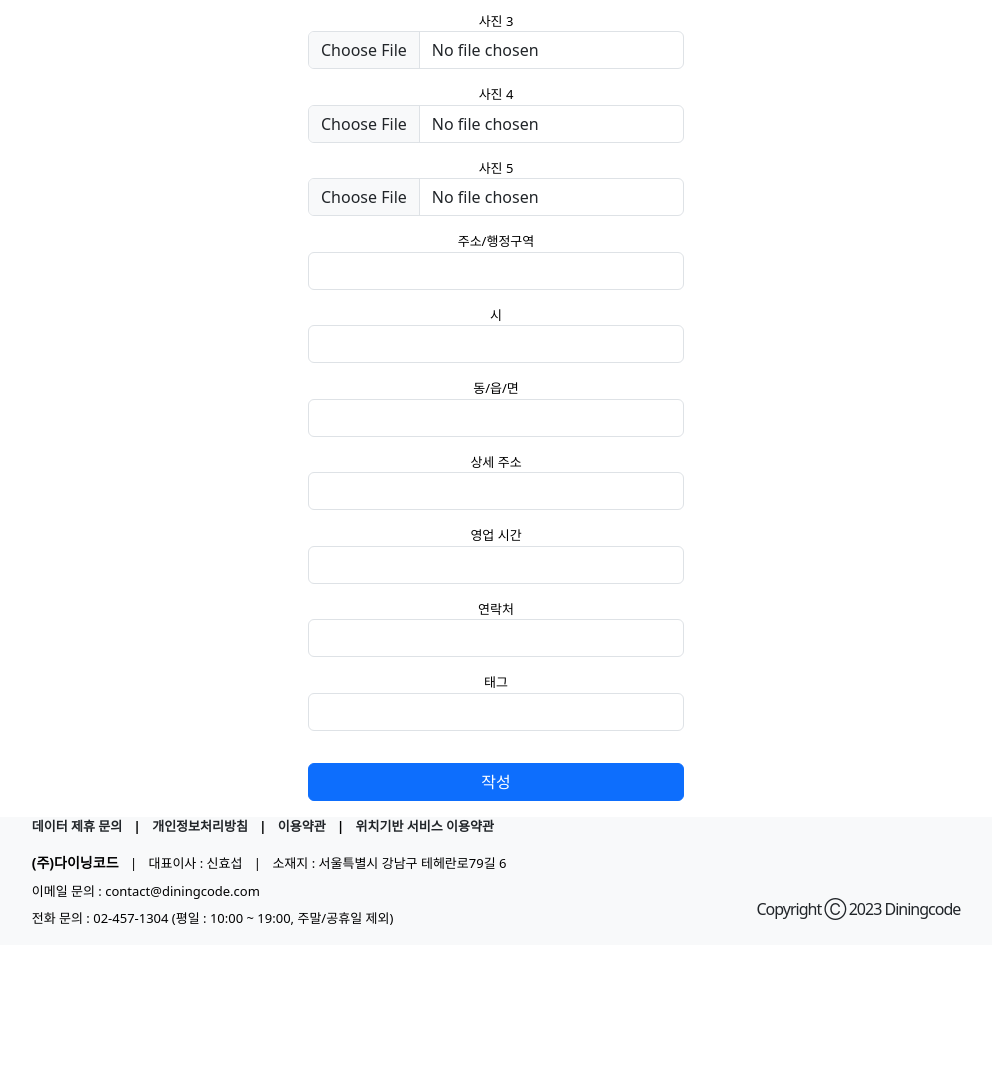
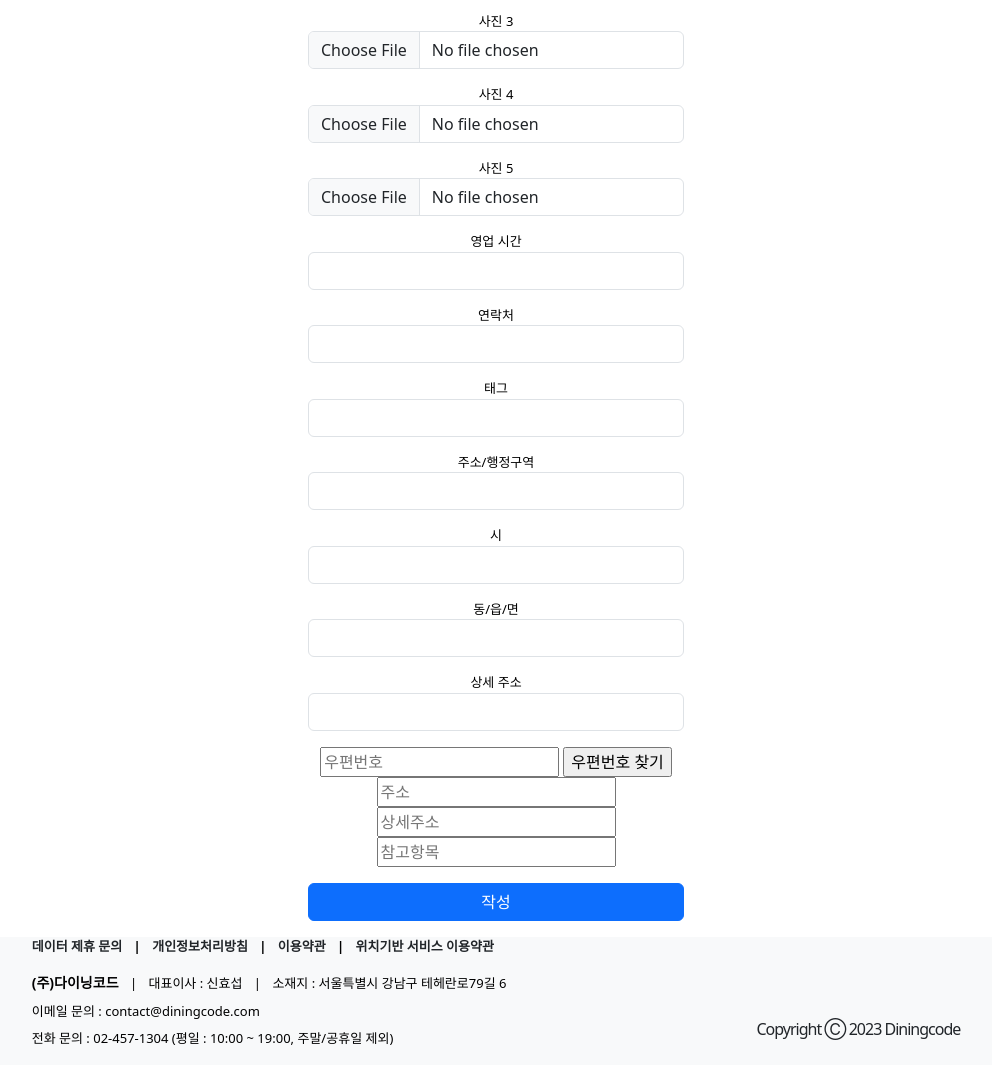
Before and after one commit to hyun-seokkk/Team-03, a Django app: page /dinings/create/ in a window 1280 px wide. Shown: the part 778-1843 px from the top of the page, without its empty margins (144-1136 px from the left). Before the commit the page ends 1703 px from the top, so only its background shows below. Run offline with Django 3.2, Linux system fonts and the light colour scheme; the visitor is signed in with stand-in values (Sample User, id 1); some libraries are stand-ins or nearby versions.

Commit message:
작성폼

```diff
--- a/dinings/forms.py
+++ b/dinings/forms.py
@@ -1,6 +1,5 @@
 from django import forms
 from .models import Dining, Review, Menu
-from taggit.forms import TagField
 
 
 class DiningForm(forms.ModelForm):
@@ -83,10 +82,8 @@ class DiningForm(forms.ModelForm):
 
     class Meta:
         model = Dining
-        fields = ['title', 'content', 'image1', 'image2', 'image3', 'image4', 'image5',
-              'address_mc_do', 'address_city', 'address_dong', 'address_detail',
-              'opening_hours', 'phone_number', 'tags']
-        exclude = ['like_users', 'menu_tags', 'price_tags']
+        fields = ['title', 'content', 'image1', 'image2', 'image3', 'image4', 'image5',  'opening_hours', 'phone_number', 'tags']
+        exclude = ['like_users', 'menu_tags', 'price_tags','address_mc_do', 'address_city', 'address_dong', 'address_detail', ]
 
 
 class ReviewForm(forms.ModelForm):
--- a/dinings/templates/dinings/dining_create.html
+++ b/dinings/templates/dinings/dining_create.html
@@ -13,9 +13,20 @@
       enctype="multipart/form-data"
     >
       {% csrf_token %} {{ form.as_p }}
+      <div>
+        <input type="text" id="sample3_postcode" placeholder="우편번호">
+        <input type="button" onclick="sample3_execDaumPostcode()" value="우편번호 찾기"><br>
+        <input type="text" id="sample3_address" placeholder="주소"><br>
+        <input type="text" id="sample3_detailAddress" placeholder="상세주소">
+        <input type="text" id="sample3_extraAddress" placeholder="참고항목">
+
+        <div id="wrap" style="display:none;border:1px solid;width:500px;height:300px;margin:5px 0;position:relative">
+          <img src="//t1.daumcdn.net/postcode/resource/images/close.png" id="btnFoldWrap" style="cursor:pointer;position:absolute;right:0px;top:-1px;z-index:1" onclick="foldDaumPostcode()" alt="접기 버튼">
+        </div>
+      </div>
       <input
-        class="btn btn-primary mt-3"
-        type="submit"
+      class="btn btn-primary mt-3"
+      type="submit"
         value="작성"
         style="width: 100%;"
       />
@@ -26,4 +37,82 @@
   </div>
 </div>
 
+
+
+<script src="//t1.daumcdn.net/mapjsapi/bundle/postcode/prod/postcode.v2.js"></script>
+<script>
+    // 우편번호 찾기 찾기 화면을 넣을 element
+    var element_wrap = document.getElementById('wrap');
+
+    function foldDaumPostcode() {
+        // iframe을 넣은 element를 안보이게 한다.
+        element_wrap.style.display = 'none';
+    }
+
+    function sample3_execDaumPostcode() {
+        // 현재 scroll 위치를 저장해놓는다.
+        var currentScroll = Math.max(document.body.scrollTop, document.documentElement.scrollTop);
+        new daum.Postcode({
+            oncomplete: function(data) {
+                // 검색결과 항목을 클릭했을때 실행할 코드를 작성하는 부분.
+
+                // 각 주소의 노출 규칙에 따라 주소를 조합한다.
+                // 내려오는 변수가 값이 없는 경우엔 공백('')값을 가지므로, 이를 참고하여 분기 한다.
+                var addr = ''; // 주소 변수
+                var extraAddr = ''; // 참고항목 변수
+
+                //사용자가 선택한 주소 타입에 따라 해당 주소 값을 가져온다.
+                if (data.userSelectedType === 'R') { // 사용자가 도로명 주소를 선택했을 경우
+                    addr = data.roadAddress;
+                } else { // 사용자가 지번 주소를 선택했을 경우(J)
+                    addr = data.jibunAddress;
+                }
+
+                // 사용자가 선택한 주소가 도로명 타입일때 참고항목을 조합한다.
+                if(data.userSelectedType === 'R'){
+                    // 법정동명이 있을 경우 추가한다. (법정리는 제외)
+                    // 법정동의 경우 마지막 문자가 "동/로/가"로 끝난다.
+                    if(data.bname !== '' && /[동|로|가]$/g.test(data.bname)){
+                        extraAddr += data.bname;
+                    }
+                    // 건물명이 있고, 공동주택일 경우 추가한다.
+                    if(data.buildingName !== '' && data.apartment === 'Y'){
+                        extraAddr += (extraAddr !== '' ? ', ' + data.buildingName : data.buildingName);
+                    }
+                    // 표시할 참고항목이 있을 경우, 괄호까지 추가한 최종 문자열을 만든다.
+                    if(extraAddr !== ''){
+                        extraAddr = ' (' + extraAddr + ')';
+                    }
+                    // 조합된 참고항목을 해당 필드에 넣는다.
+                    document.getElementById("sample3_extraAddress").value = extraAddr;
+
+                } else {
+                    document.getElementById("sample3_extraAddress").value = '';
+                }
+
+                // 우편번호와 주소 정보를 해당 필드에 넣는다.
+                document.getElementById('sample3_postcode').value = data.zonecode;
+                document.getElementById("sample3_address").value = addr;
+                // 커서를 상세주소 필드로 이동한다.
+                document.getElementById("sample3_detailAddress").focus();
+
+                // iframe을 넣은 element를 안보이게 한다.
+                // (autoClose:false 기능을 이용한다면, 아래 코드를 제거해야 화면에서 사라지지 않는다.)
+                element_wrap.style.display = 'none';
+
+                // 우편번호 찾기 화면이 보이기 이전으로 scroll 위치를 되돌린다.
+                document.body.scrollTop = currentScroll;
+            },
+            // 우편번호 찾기 화면 크기가 조정되었을때 실행할 코드를 작성하는 부분. iframe을 넣은 element의 높이값을 조정한다.
+            onresize : function(size) {
+                element_wrap.style.height = size.height+'px';
+            },
+            width : '100%',
+            height : '100%'
+        }).embed(element_wrap);
+
+        // iframe을 넣은 element를 보이게 한다.
+        element_wrap.style.display = 'block';
+    }
+</script>
 {% endblock content %}
```
